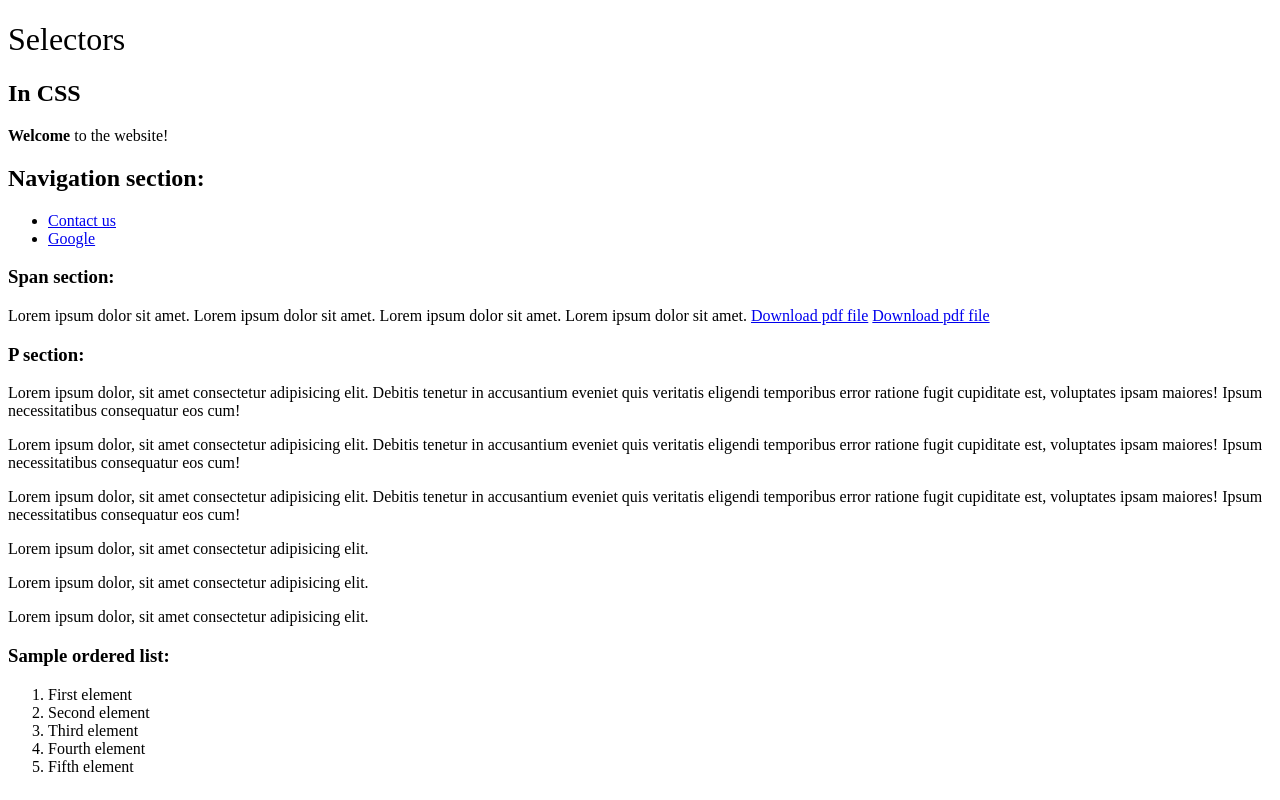
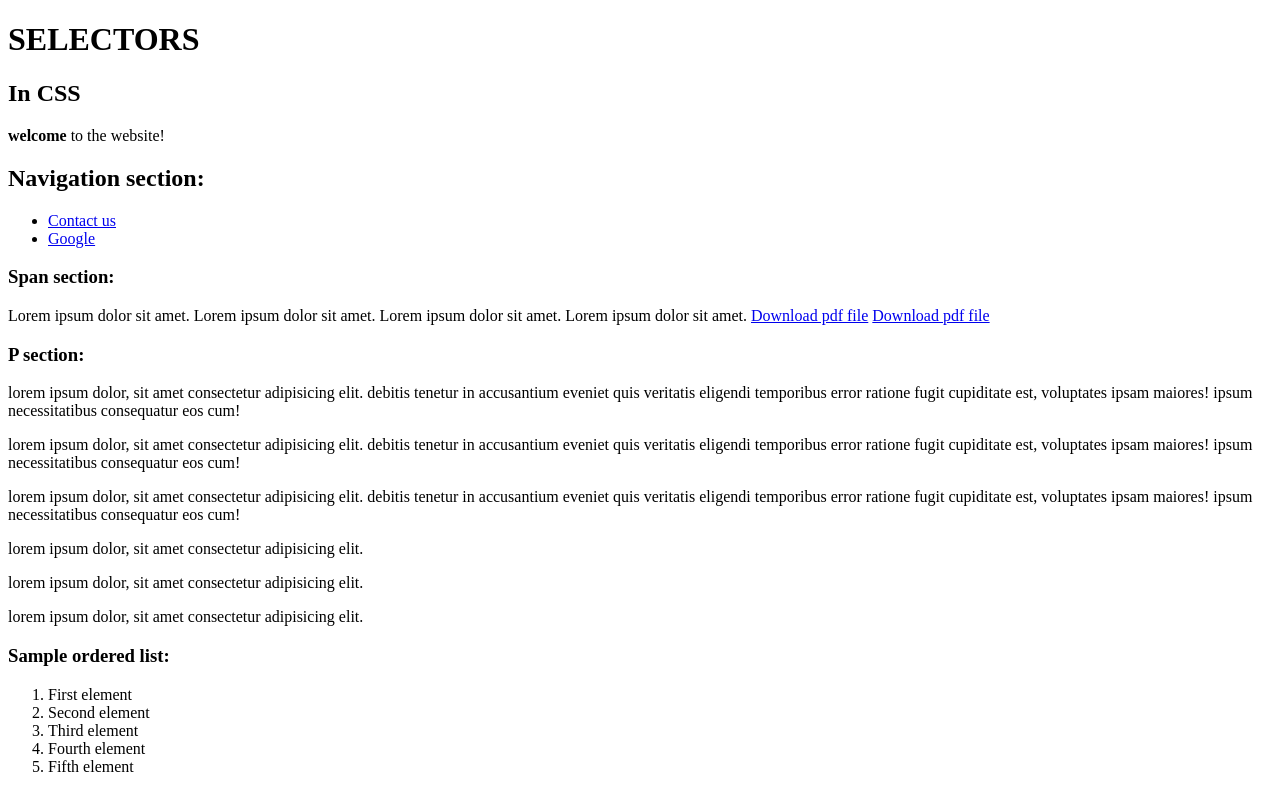
Before and after one commit to g-uberman/ninja-css-course, a plain HTML site: page index.html in a window 1280 px wide. Drawn offline with Linux system fonts and the light colour scheme.

Commit message:
text-transform

```diff
--- a/css/syntax.css
+++ b/css/syntax.css
@@ -1,8 +1,7 @@
 h1{
-    font-weight: normal;
+    text-transform: uppercase;
 }
 
 p{
-    font-weight: 100;
-    font-family: "Yu Gothic"
+    text-transform: lowercase;
 }
```
